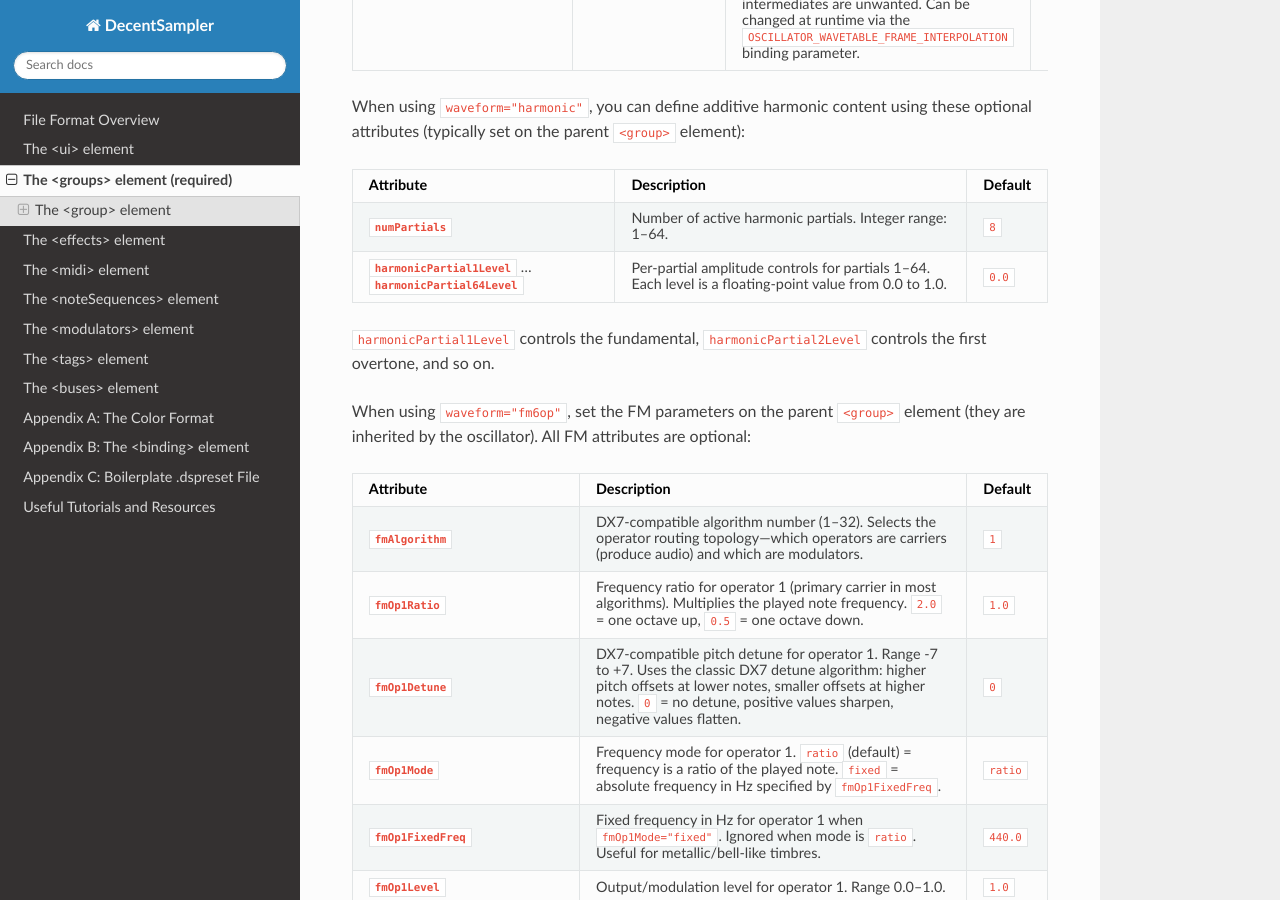
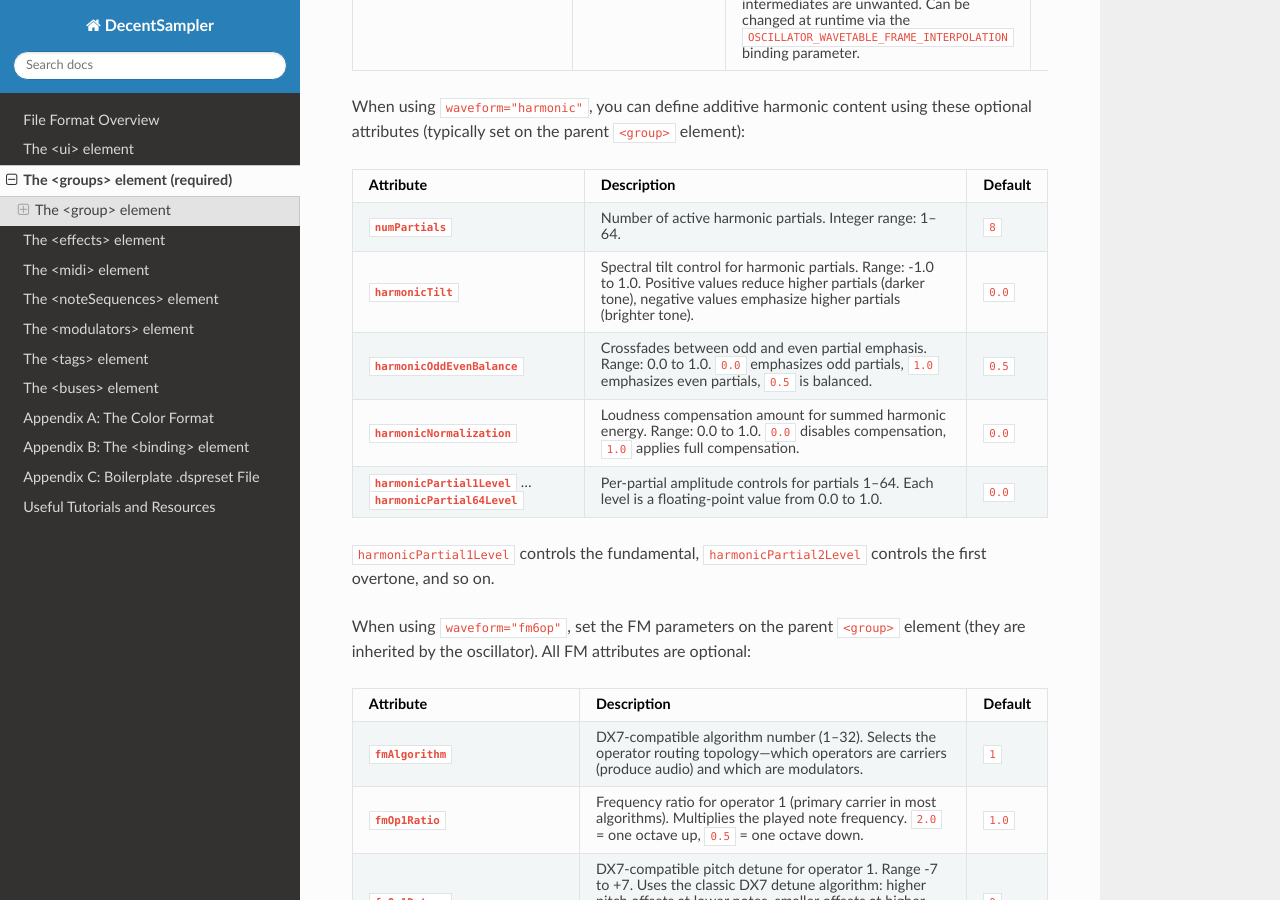
Before and after one commit to DecentSamples/DecentSampler-Developers-Guide, a Sphinx documentation site: the page built from docs/source/the-groups-element.md, in a window 1280 px wide and 900 px high, scrolled down 10452 px. Built offline with Sphinx 7.4.7 and the Read the Docs theme 3.1.0, drawn with Linux system fonts in a browser that asks for light colours; some of the changed text lies outside the part shown.

Commit message:
0000349: Harmonic Oscillator: document harmonic spectral controls and bindings

```diff
--- a/docs/source/the-groups-element.md
+++ b/docs/source/the-groups-element.md
@@ -191,6 +191,9 @@ When using `waveform="harmonic"`, you can define additive harmonic content using
 | Attribute | Description | Default |
 |-----------|-------------|----------|
 | **`numPartials`** | Number of active harmonic partials. Integer range: 1–64. | `8` |
+| **`harmonicTilt`** | Spectral tilt control for harmonic partials. Range: -1.0 to 1.0. Positive values reduce higher partials (darker tone), negative values emphasize higher partials (brighter tone). | `0.0` |
+| **`harmonicOddEvenBalance`** | Crossfades between odd and even partial emphasis. Range: 0.0 to 1.0. `0.0` emphasizes odd partials, `1.0` emphasizes even partials, `0.5` is balanced. | `0.5` |
+| **`harmonicNormalization`** | Loudness compensation amount for summed harmonic energy. Range: 0.0 to 1.0. `0.0` disables compensation, `1.0` applies full compensation. | `0.0` |
 | **`harmonicPartial1Level`** … **`harmonicPartial64Level`** | Per-partial amplitude controls for partials 1–64. Each level is a floating-point value from 0.0 to 1.0. | `0.0` |
 
 `harmonicPartial1Level` controls the fundamental, `harmonicPartial2Level` controls the first overtone, and so on.
@@ -262,7 +265,7 @@ All other oscillator parameters are inherited from the parent `<group>` element.
 - **\`noise\`** (or **\`white_noise\`**): White noise generator. Perfect for percussion textures, hi-hats, snares, wind sounds, and adding grit to other sounds.
 - **`pluck1`**: A physical modeling oscillator based on digital waveguide synthesis that simulates plucked string behavior. Unlike traditional waveforms that cycle continuously, pluck1 generates a single excitation (like plucking a string) that decays naturally over time. Ideal for synthesizing plucked string instruments like guitar, bass, harp, koto, gayageum, and other stringed instruments. This oscillator includes two parameters for controlling the sound character: `damping` and `pluckType`.
 - **`wavetable`**: A user-defined wavetable oscillator that reads frames from a multi-frame `.wav` file. The playback position (which frame is played) is controlled by the `wavetablePosition` attribute and can be scanned in real time using the `OSCILLATOR_WAVETABLE_POSITION` binding parameter—allowing LFOs, envelopes, MIDI CCs, or UI knobs to sweep through timbres. Supports Serum-compatible wavetable files with automatic frame size detection via the `clm ` RIFF chunk.
-- **`harmonic`**: An additive oscillator that sums harmonic partials. Use `numPartials` to control how many partials are active (1–64), and `harmonicPartial1Level` … `harmonicPartial64Level` (0.0–1.0) to set each partial's level. These parameters are bindable and modulatable via oscillator harmonic binding parameters in [Appendix B](appendix-b-the-binding-element.md).
+- **`harmonic`**: An additive oscillator that sums harmonic partials. Use `numPartials` to control how many partials are active (1–64), and `harmonicPartial1Level` … `harmonicPartial64Level` (0.0–1.0) to set each partial's level. Use `harmonicTilt` for brightness shaping, `harmonicOddEvenBalance` to bias odd/even harmonics, and `harmonicNormalization` for loudness compensation. These parameters are bindable and modulatable via oscillator harmonic binding parameters in [Appendix B](appendix-b-the-binding-element.md).
 - **`fm6op`**: A 6-operator FM synthesizer implementing the 32 classic Yamaha DX7 algorithm topologies. Each algorithm defines which operators are carriers (they produce the final audio output) and which are modulators (they phase-modulate another operator to add harmonics). Every operator has its own frequency ratio, output level, feedback amount, an independent per-operator ADSR envelope, and an optional DX7-compatible 4-stage rate/level envelope. Set `fmAlgorithm` plus the `fmOp1`–`fmOp6` family of attributes on the parent `<group>` element. See [How to Use FM Synthesis](topic-how-to-use-fm-synthesis.md) for a full guide.
 **Group-Level Parameters:**
 
```
Also changed, not shown: docs/source/appendix-b-the-binding-element.md (+3 -0 lines).
